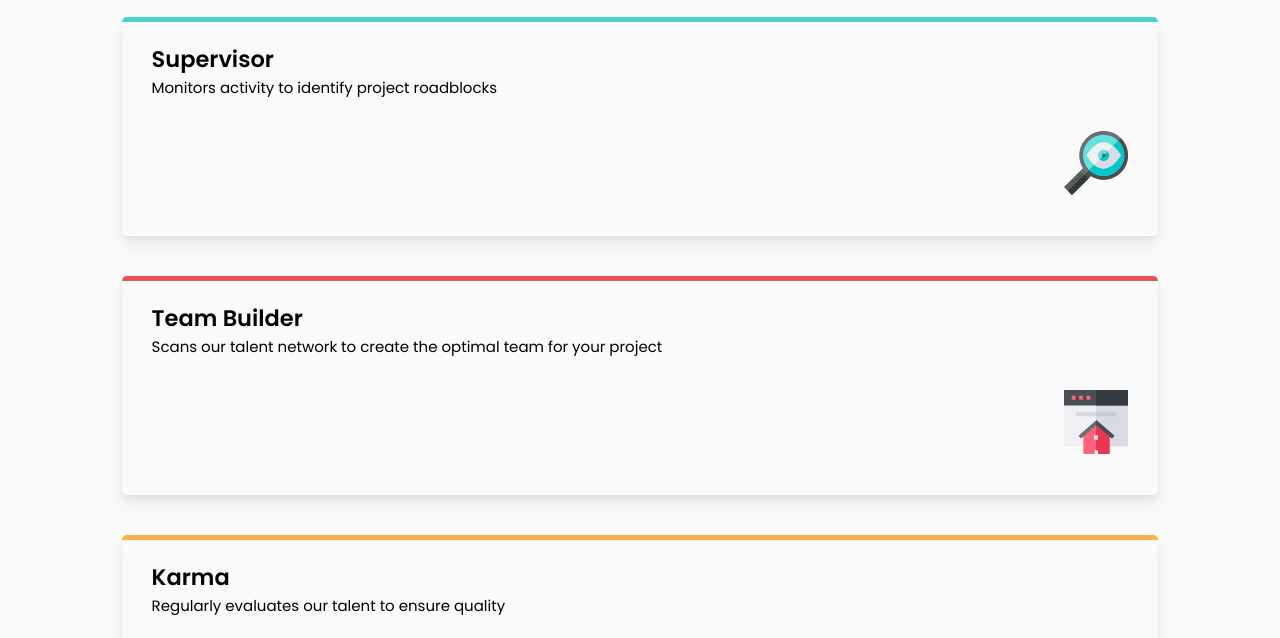
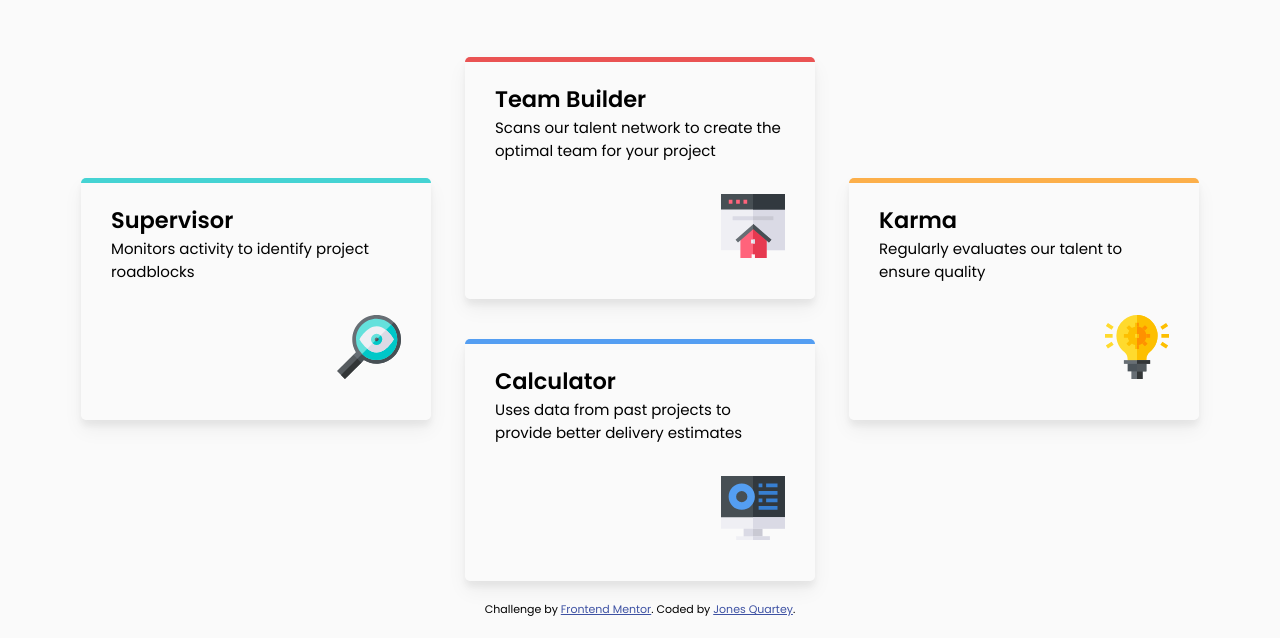
Before and after one commit to Jonie23/FrontEnd_Mentors_Challenge_Four_card_Feature, a plain HTML site: page index.html in a window 1280 px wide. Shown: the part 162-800 px from the top of the page. Drawn offline with Linux system fonts and the light colour scheme.

Commit message:
desktop view edits

```diff
--- a/css/style.css
+++ b/css/style.css
@@ -10,9 +10,7 @@
 }
 
 
-/* html {
-    overflow: hidden;
-} */
+
 
 body {
     font-family: 'Poppins', sans-serif;
@@ -44,11 +42,11 @@ header .light {
     display: flex;
     flex-wrap: wrap;
     width: 90%;
-    margin: 0 auto;
+    margin: 40px auto 0;
 }
 
 .box {
-    width: 90%;
+    max-width: 350px;
     margin: 20px auto;
     padding: 25px 30px;
     box-shadow: 0 10px 20px rgba(0,0,0,0.05), 0 6px 6px rgba(0,0,0,0.05);
@@ -58,6 +56,7 @@ header .light {
 
 }
 
+/* create the little lines on top of the boxes */
 .box::after{
     content : '';
     width: 100%;
@@ -114,19 +113,9 @@ header .light {
 
 
 
-
-
-
-
-
-
-
-
-
-
-@media all and (min-width: 992px){
-
-
-
-
+@media all and (min-width: 1200px){
+    /* transforms position of boxes */
+    .transform{
+        transform: translateY(50%);
+    }
 }
--- a/index.html
+++ b/index.html
@@ -10,69 +10,58 @@
 
   <title>Frontend Mentor | Four card feature section</title>
 
-
-
 </head>
 <body>
+
   <header>
+
     <h1><span class="light">Reliable, efficient delivery</span>
     Powered by Technology
     </h1>
     <p>
       Our Artificial Intelligence powered tools use millions of project data points
       to ensure that your project is successful
-
     </p>
 
   </header>
 
 
   <main class="container">
-    <div class="box box-cyan">
+
+    <div class="box box-cyan transform ">
       <h2>Supervisor</h2>
       <p>Monitors activity to identify project roadblocks</p>
       <img src="./images/icon-supervisor.svg" alt="">
     </div>
-    <div class="box box-red">
+
+    <div class="box box-red ">
       <h2>Team Builder</h2>
       <p>Scans our talent network to create the optimal team for your project</p>
       <img src="./images/icon-team-builder.svg" alt="">
     </div>
-    <div class="box box-orange">
+
+    <div class="box box-orange transform">
       <h2>Karma</h2>
       <p>Regularly evaluates our talent to ensure quality</p>
       <img src="./images/icon-karma.svg" alt="">
     </div>
-    <div class="box box-blue">
+
+    <div class="box box-blue ">
       <h2>Calculator</h2>
       <p> Uses data from past projects to provide better delivery estimates </p>
       <img src="./images/icon-calculator.svg" alt="">
     </div>
+
   </main>
 
 
+  <footer>
 
-
-
-
-
-
-
-
-
-
-
-
-
-
-
-
-
-  <footer>
     <p class="attribution">
       Challenge by <a href="https://www.frontendmentor.io?ref=challenge" target="_blank">Frontend Mentor</a>.
       Coded by <a href="#">Jones Quartey</a>.
     </p>
+
   </footer>
 
 </body>
```
